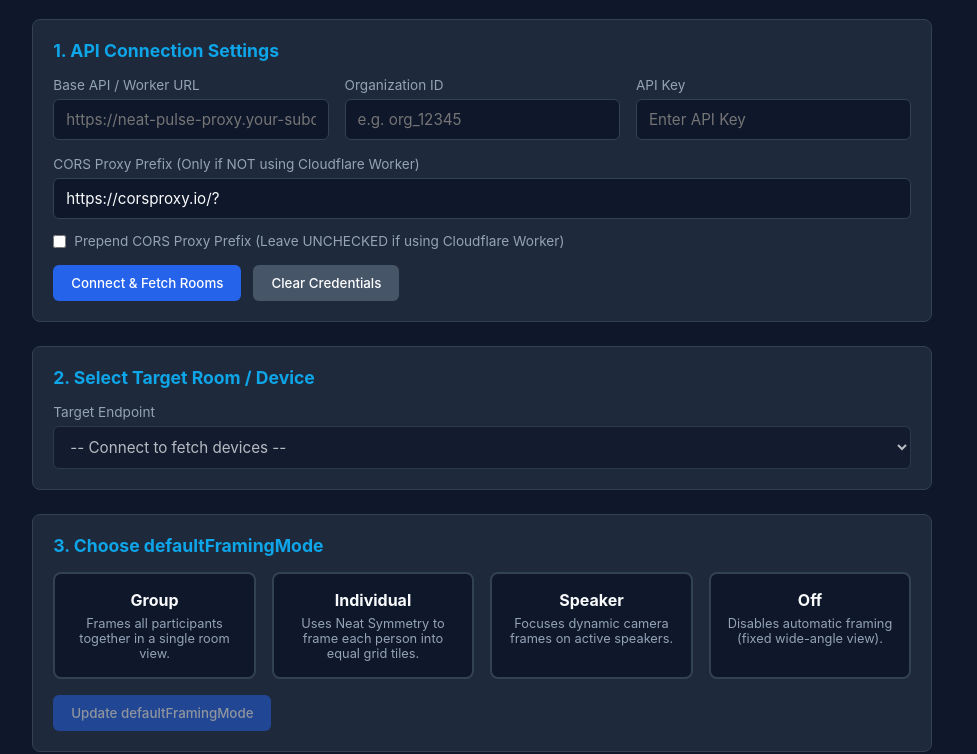
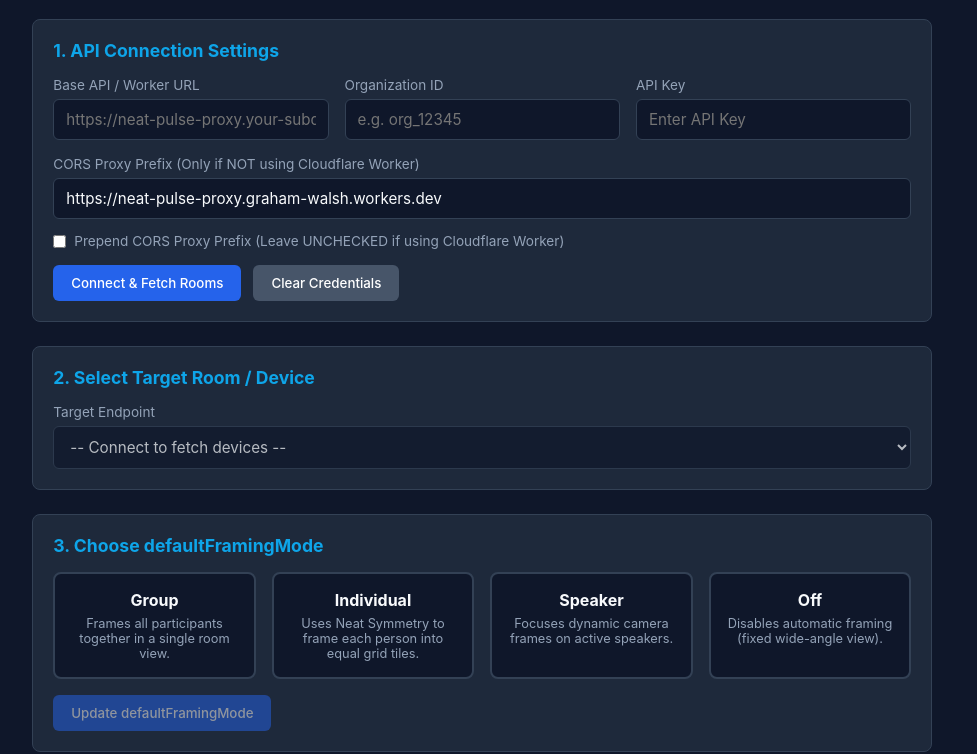
Before and after one commit to thegrahamwalsh/neatframingdemo, a plain HTML site: page index.html in a window 1280 px wide. Shown: the part 75-829 px from the top of the page, without its empty margins (150-1127 px from the left). Drawn offline with Linux system fonts and the light colour scheme.

Commit message:
Update CORS Proxy URL in index.html

```diff
--- a/index.html
+++ b/index.html
@@ -83,7 +83,7 @@
 
         <div class="form-group">
           <label for="proxyUrl">CORS Proxy Prefix (Only if NOT using Cloudflare Worker)</label>
-          <input type="text" id="proxyUrl" value="https://corsproxy.io/?">
+          <input type="text" id="proxyUrl" value="https://neat-pulse-proxy.graham-walsh.workers.dev">
           <div class="checkbox-group">
             <input type="checkbox" id="useProxy">
             <label for="useProxy">Prepend CORS Proxy Prefix (Leave UNCHECKED if using Cloudflare Worker)</label>
```
